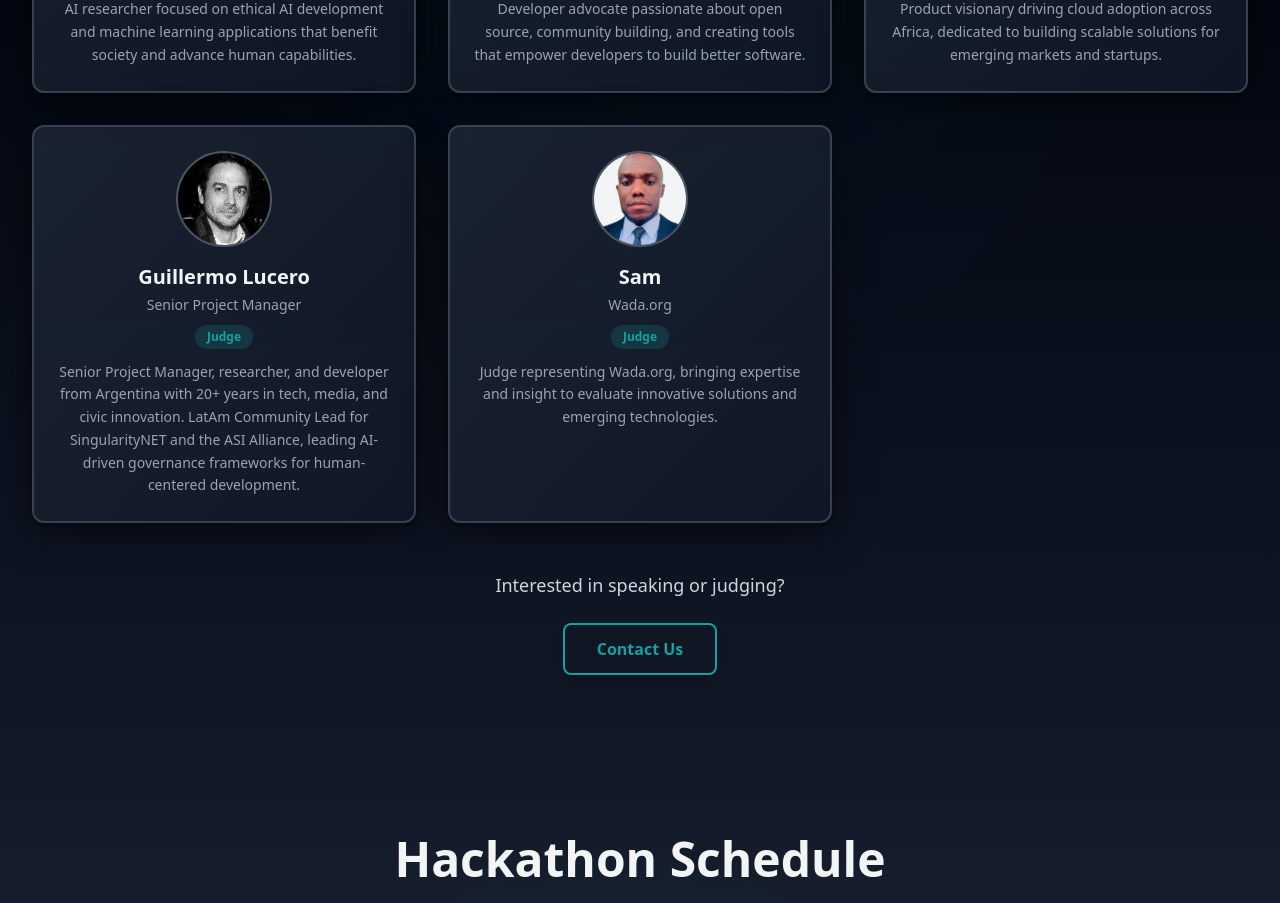
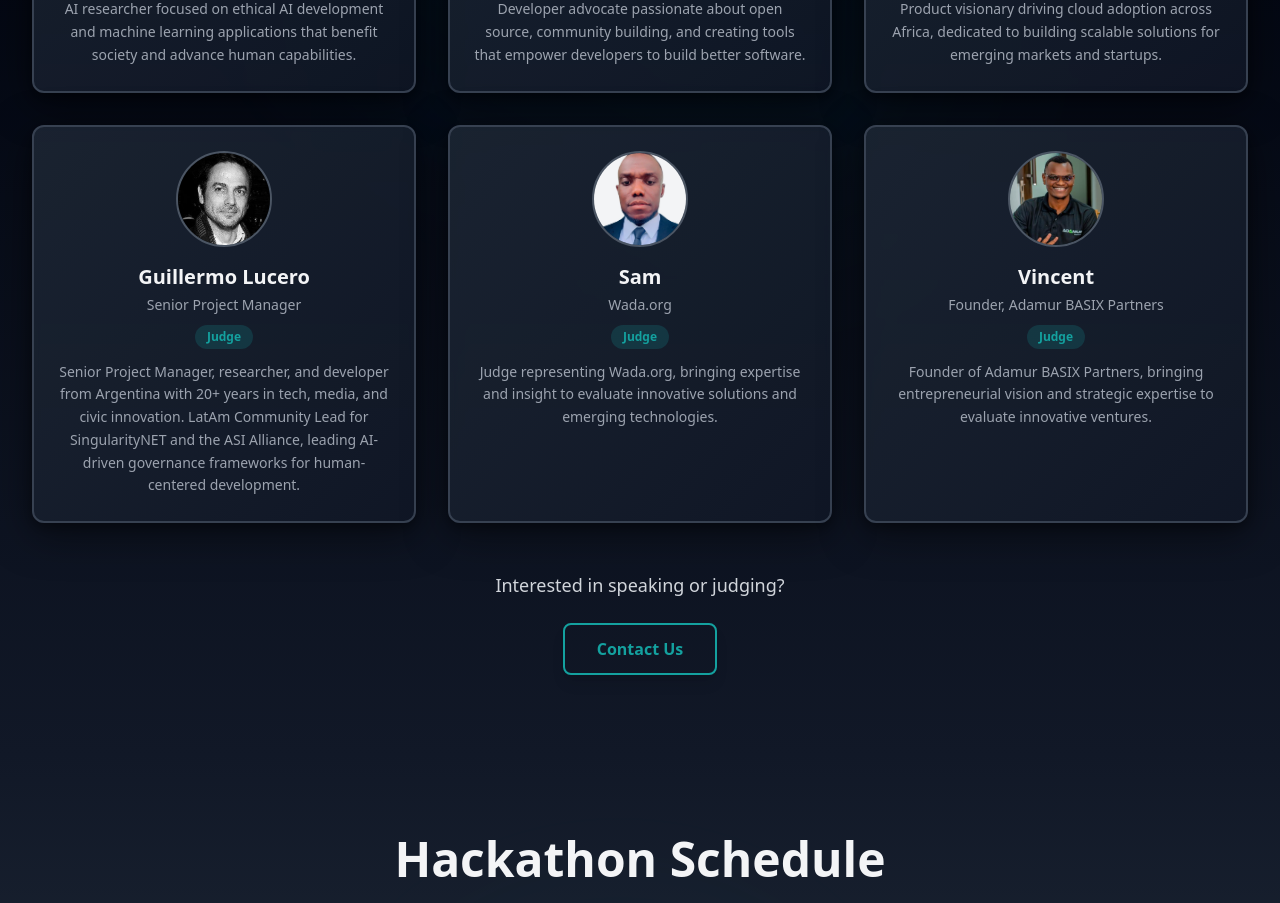
Before and after one commit to codewithsimon/test-trk, a React (Vite) app: page / in a window 1280 px wide. Shown: the part 5580-6483 px from the top of the page. Built offline with nearby package versions, Linux system fonts and the light colour scheme.

Commit message:
Updated Speakers.tsx

```diff
--- a/src/components/Speakers.tsx
+++ b/src/components/Speakers.tsx
@@ -51,6 +51,13 @@ const Speakers = () => {
       role: 'Judge',
       bio: 'Judge representing Wada.org, bringing expertise and insight to evaluate innovative solutions and emerging technologies.',
       image: '/WhatsApp Image 2025-10-09 at 1.22.35 PM.jpeg',
+    },
+    {
+      name: 'Vincent',
+      title: 'Founder, Adamur BASIX Partners',
+      role: 'Judge',
+      bio: 'Founder of Adamur BASIX Partners, bringing entrepreneurial vision and strategic expertise to evaluate innovative ventures.',
+      image: '/image.png',
     },
   ];
 
```
